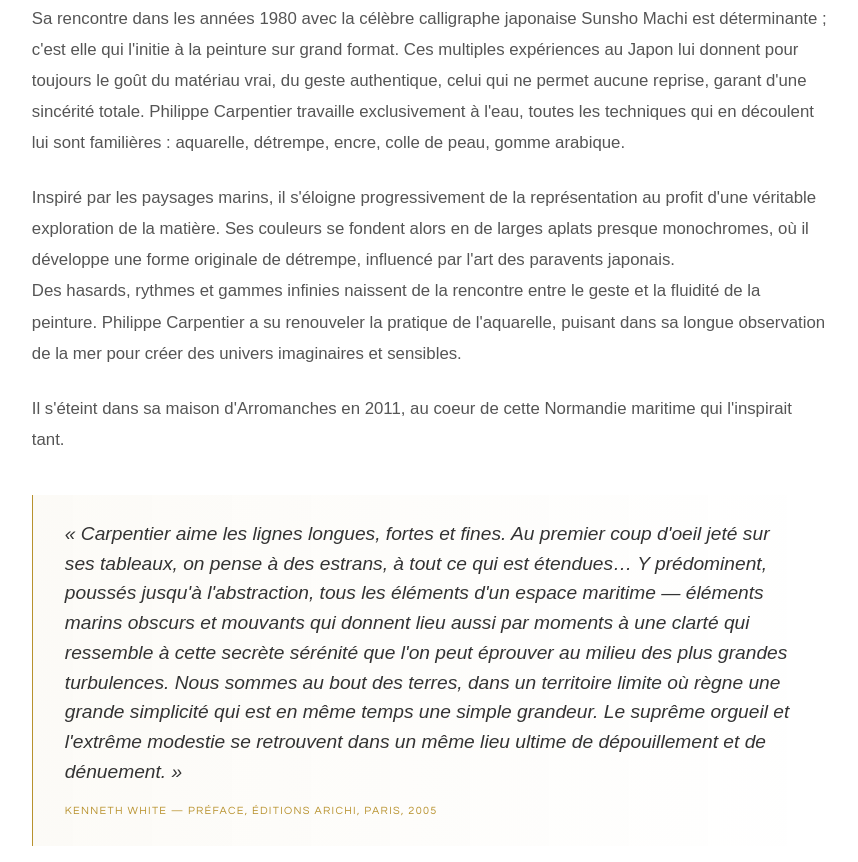
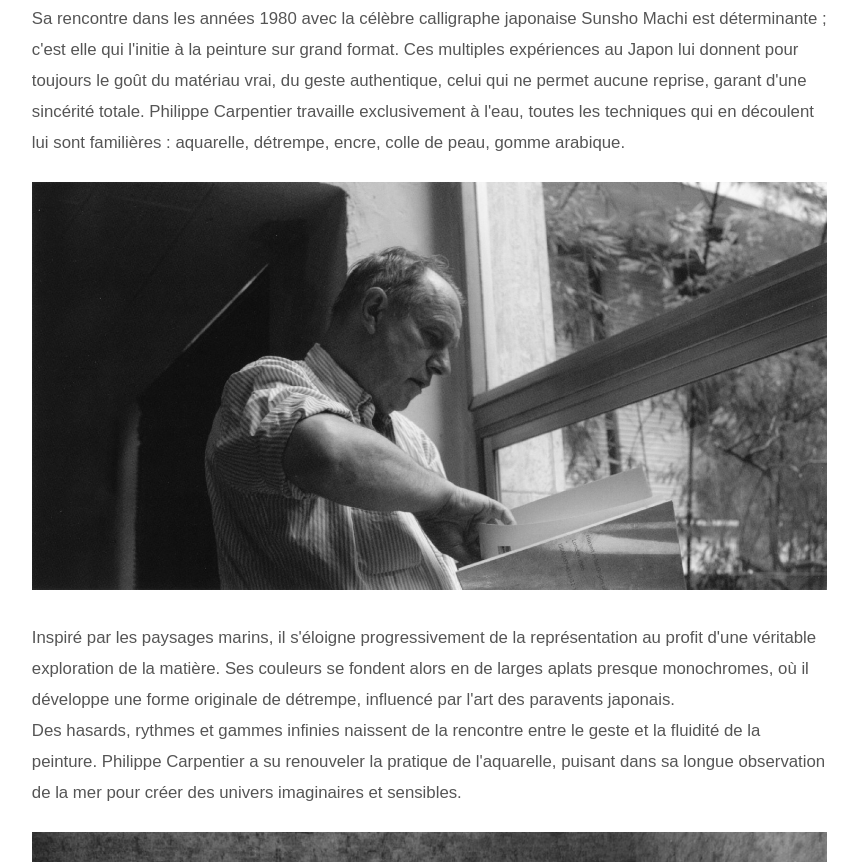
Before and after one commit to LucBUTGH/exposition-carpentier, a website: page artiste.html in a window 1280 px wide. Shown: the part 478-1340 px from the top of the page, without its empty margins (389-1247 px from the left). Drawn offline with Linux system fonts and the light colour scheme; a web font is replaced by a local one.

Commit message:
edit biographie add photos

```diff
--- a/artiste.html
+++ b/artiste.html
@@ -93,6 +93,11 @@
                 découlent lui sont familières : aquarelle, détrempe, encre,
                 colle de peau, gomme arabique.
               </p>
+              <img
+                class="artist__bio-img"
+                src="assets/image3.jpg"
+                alt="Œuvre de Philippe Carpentier"
+              />
               <p>
                 Inspiré par les paysages marins, il s'éloigne progressivement de
                 la représentation au profit d'une véritable exploration de la
@@ -105,6 +110,11 @@
                 dans sa longue observation de la mer pour créer des univers
                 imaginaires et sensibles.
               </p>
+              <img
+                class="artist__bio-img"
+                src="assets/image4.jpg"
+                alt="Œuvre de Philippe Carpentier"
+              />
               <p>
                 Il s'éteint dans sa maison d'Arromanches en 2011, au coeur de
                 cette Normandie maritime qui l'inspirait tant.
--- a/css/style.css
+++ b/css/style.css
@@ -766,6 +766,11 @@ ol {
   margin-bottom: 1.5rem;
 }
 
+.artist__bio-img {
+  width: 100%;
+  margin: 1.5rem 0 2rem;
+}
+
 .artist__quote {
   margin: 2.5rem 0;
   padding: 1.5rem 2rem;
```
Also changed, not shown: assets/image3.jpg (added), assets/image4.jpg (added).
